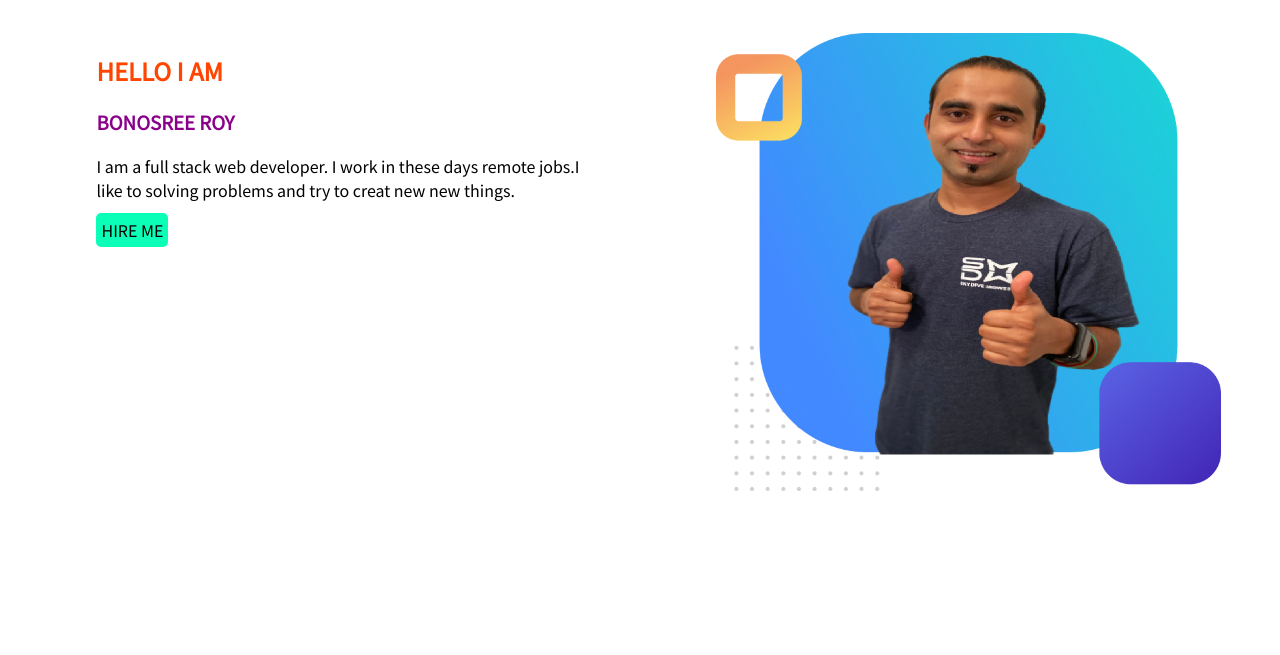
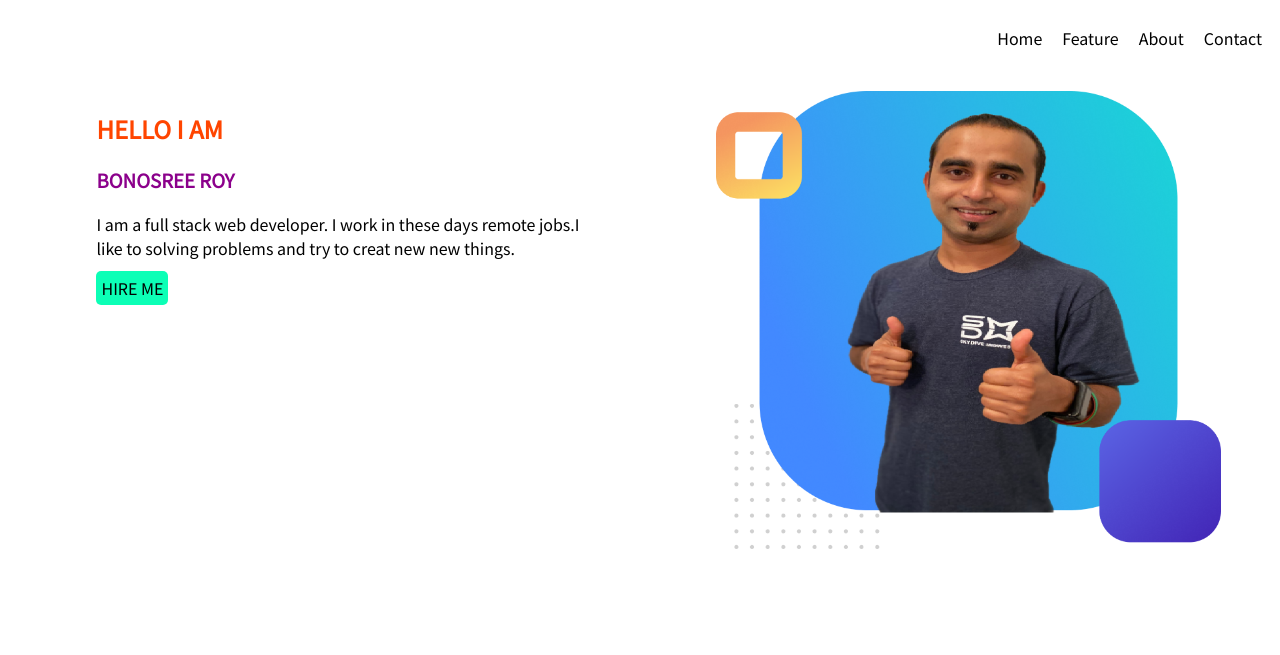
Before and after one commit to bonosree104/Module-5-assignment-web-portfolio-new-, a plain HTML site: page index.html in a window 1280 px wide. Shown: the top 655 px of the page. Drawn offline with Linux system fonts and the light colour scheme.

Commit message:
my website done

```diff
--- a/index.html
+++ b/index.html
@@ -10,7 +10,14 @@
     <link rel="stylesheet" href="style.css">
 </head>
 <body>
-
+  <nav>
+      <ul>
+          <li>Contact</li>
+          <li>About</li>
+          <li>Feature</li>
+          <li>Home</li>
+      </ul>
+  </nav>
     <section>
         <div class="half-width">
             <h1>HELLO I AM</h1>
--- a/style.css
+++ b/style.css
@@ -1,4 +1,12 @@
+nav li{
+    list-style: none;
+    float: right;
+    padding: 10px;
+}
+nav {
+    height:50px;
 
+}
 section{
     height:500px;
     padding-bottom: 150px;
```
